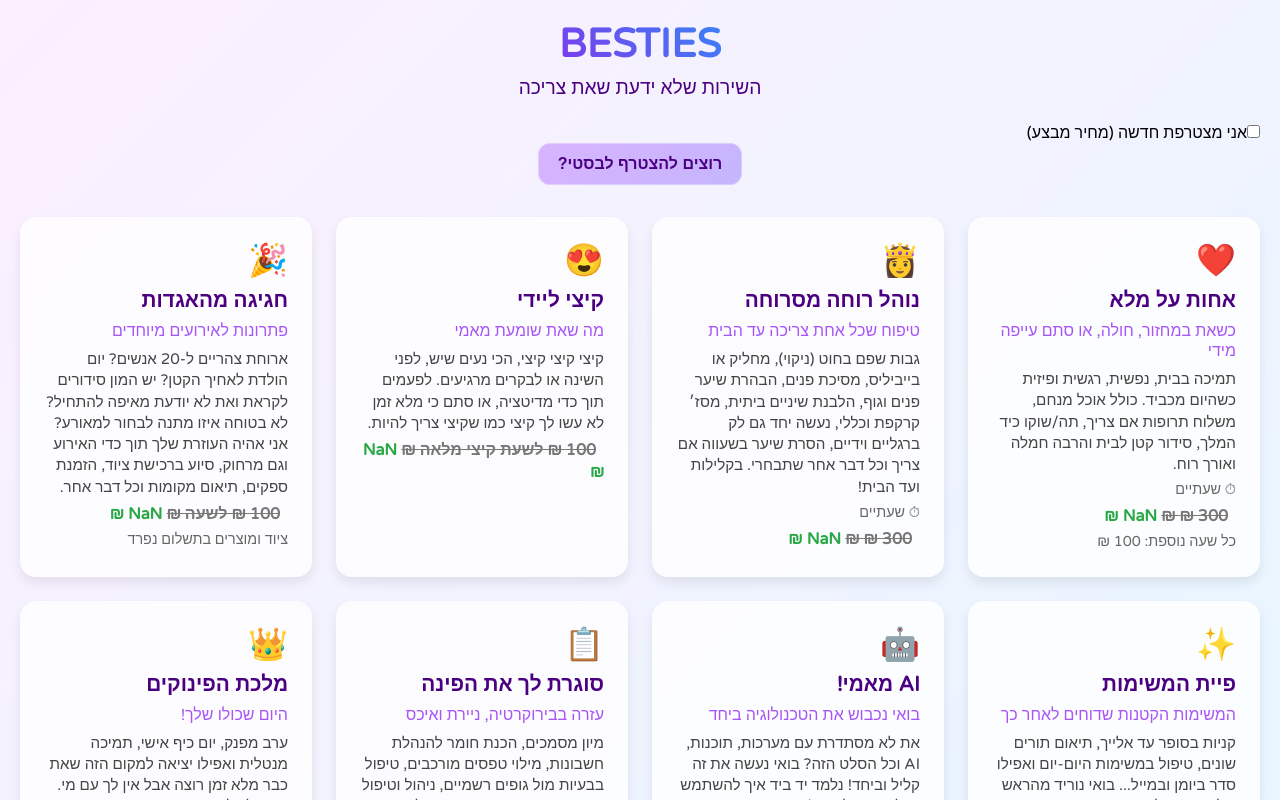
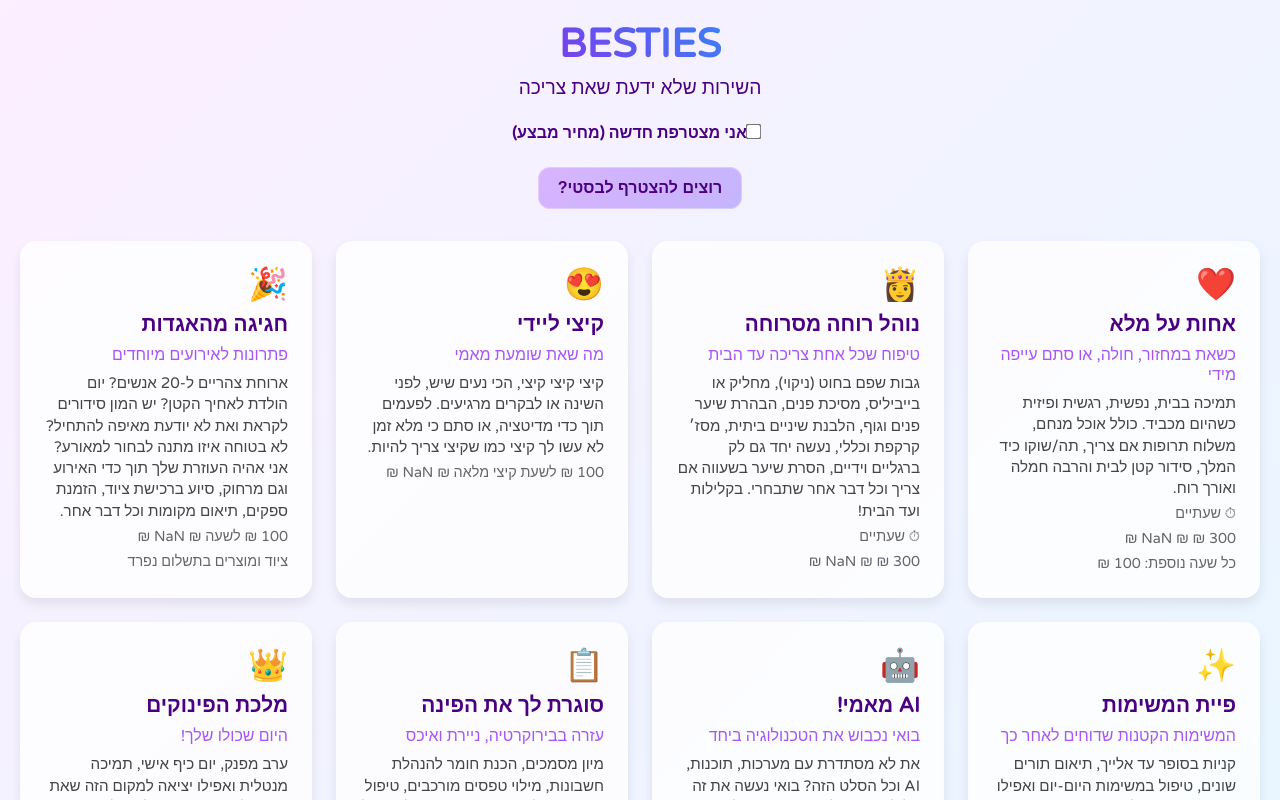
Before and after one commit to Bestie-hagar/bestie-app, a React (Create React App) app: page / in a window 1280 px wide. Built offline with nearby package versions, Linux system fonts and the light colour scheme.

Commit message:
Update styles.css

```diff
--- a/src/styles.css
+++ b/src/styles.css
@@ -84,26 +84,14 @@ body {
 
 /* אנימציות */
 @keyframes float {
-  0% {
-    transform: translateY(0);
-  }
-  50% {
-    transform: translateY(-10px);
-  }
-  100% {
-    transform: translateY(0);
-  }
+  0% { transform: translateY(0); }
+  50% { transform: translateY(-10px); }
+  100% { transform: translateY(0); }
 }
 
 @keyframes popIn {
-  0% {
-    transform: scale(0.7);
-    opacity: 0;
-  }
-  100% {
-    transform: scale(1);
-    opacity: 1;
-  }
+  0% { transform: scale(0.7); opacity: 0; }
+  100% { transform: scale(1); opacity: 1; }
 }
 
 /* ========= Clouds on main app ========== */
@@ -150,17 +138,33 @@ header {
   z-index: 1;
   margin-bottom: 1.5rem;
 }
-
 header h1 {
   font-size: 2.5rem;
   background: linear-gradient(45deg, #7c3aed, #3b82f6);
   -webkit-background-clip: text;
   -webkit-text-fill-color: transparent;
 }
-
 header p {
   font-size: 1.2rem;
   color: #4b0082;
+}
+
+/* ========= Checkbox למצטרפת חדשה ========= */
+.toggle-new-customer {
+  position: relative;
+  z-index: 1;
+  text-align: center;
+  margin-bottom: 1.5rem;
+}
+.toggle-new-customer label {
+  font-size: 1rem;
+  color: #4b0082;
+  font-weight: 600;
+  cursor: pointer;
+}
+.toggle-new-customer input {
+  margin-right: 8px;
+  transform: scale(1.2);
 }
 
 /* ========= Services ========= */
@@ -171,7 +175,6 @@ header p {
   position: relative;
   z-index: 1;
 }
-
 .service-card {
   background: rgba(255, 255, 255, 0.8);
   border-radius: 16px;
@@ -183,34 +186,28 @@ header p {
   flex-direction: column;
   gap: 0.5rem;
 }
-
 .service-card:hover {
   transform: translateY(-5px);
   box-shadow: 0 12px 22px rgba(0, 0, 0, 0.1);
 }
-
 .service-icon {
   font-size: 2rem;
 }
-
 .service-header h2 {
   font-size: 1.3rem;
   color: #4b0082;
   margin: 0;
 }
-
 .service-subtitle {
   font-size: 1rem;
   font-weight: 500;
   color: #a855f7;
 }
-
 .service-details {
   color: #444;
   line-height: 1.4;
   font-size: 0.95rem;
 }
-
 .service-duration,
 .service-investment,
 .service-extra {
@@ -219,20 +216,67 @@ header p {
   font-size: 0.9rem;
 }
 
-.service-investment {
-  font-size: 1rem;
-  font-weight: 600;
-}
-
-.original-price {
+.service-investment .original {
   text-decoration: line-through;
   color: #777;
   margin-right: 0.5rem;
 }
 
-.discounted-price {
-  color: #28a745;
+.service-investment .sale {
+  color: #007aff;
   font-weight: bold;
+}
+
+/* ========= Packages ========= */
+.packages {
+  margin-top: 3rem;
+  position: relative;
+  z-index: 1;
+}
+.packages h2 {
+  text-align: center;
+  font-size: 2rem;
+  margin-bottom: 1rem;
+  color: #4b0082;
+}
+.packages-grid {
+  display: grid;
+  grid-template-columns: repeat(auto-fill, minmax(280px, 1fr));
+  gap: 1.5rem;
+}
+.package-card {
+  background: rgba(255, 255, 255, 0.8);
+  border-radius: 16px;
+  padding: 1.5rem;
+  text-align: center;
+  transition: transform 0.2s ease;
+  box-shadow: 0 6px 12px rgba(0, 0, 0, 0.08);
+}
+.package-card:hover {
+  transform: translateY(-5px);
+  box-shadow: 0 12px 22px rgba(0, 0, 0, 0.1);
+}
+.package-card h3 {
+  font-size: 1.4rem;
+  margin-bottom: 0.5rem;
+  color: #7c3aed;
+}
+.price {
+  margin-top: 1rem;
+}
+.original {
+  text-decoration: line-through;
+  color: #777;
+  margin-right: 0.5rem;
+}
+.sale {
+  color: #ff3a7b;
+  font-size: 1.2rem;
+  margin-right: 0.5rem;
+}
+.savings {
+  color: #f59e0b;
+  font-size: 0.95rem;
 }
 
 /* ========= Modal כללי ========= */
@@ -246,7 +290,6 @@ header p {
   align-items: center;
   z-index: 9999;
 }
-
 .modal-content {
   background: #fff;
   border-radius: 16px;
@@ -256,7 +299,6 @@ header p {
   max-height: 90%;
   overflow-y: auto;
 }
-
 .modal-title {
   font-size: 1.8rem;
   margin-bottom: 1rem;
@@ -272,18 +314,15 @@ header p {
   flex-direction: column;
   gap: 1rem;
 }
-
 .form-group {
   display: flex;
   flex-direction: column;
   gap: 0.2rem;
 }
-
 .form-group label {
   color: #4b0082;
   font-weight: 600;
 }
-
 .form-group input,
 .form-group select,
 .form-group textarea {
@@ -292,7 +331,6 @@ header p {
   padding: 0.5rem;
   font-size: 1rem;
 }
-
 .form-group input:focus,
 .form-group select:focus,
 .form-group textarea:focus {
@@ -320,7 +358,6 @@ header p {
   box-shadow: inset 0 0 0 1px rgba(255, 255, 255, 0.3);
   transition: transform 0.2s ease, box-shadow 0.2s ease;
 }
-
 .glossy-button:hover {
   transform: translateY(-2px);
   box-shadow: 0 4px 10px rgba(135, 68, 233, 0.2);
```
